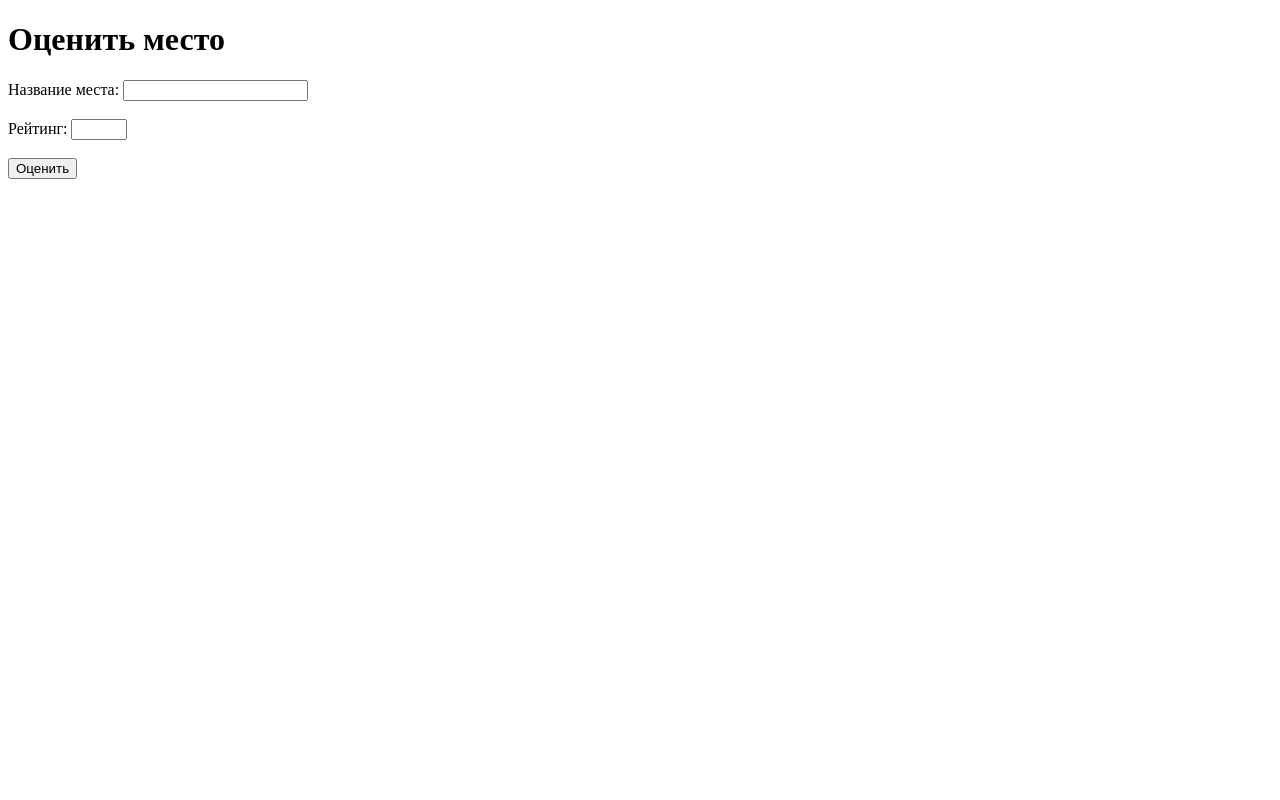
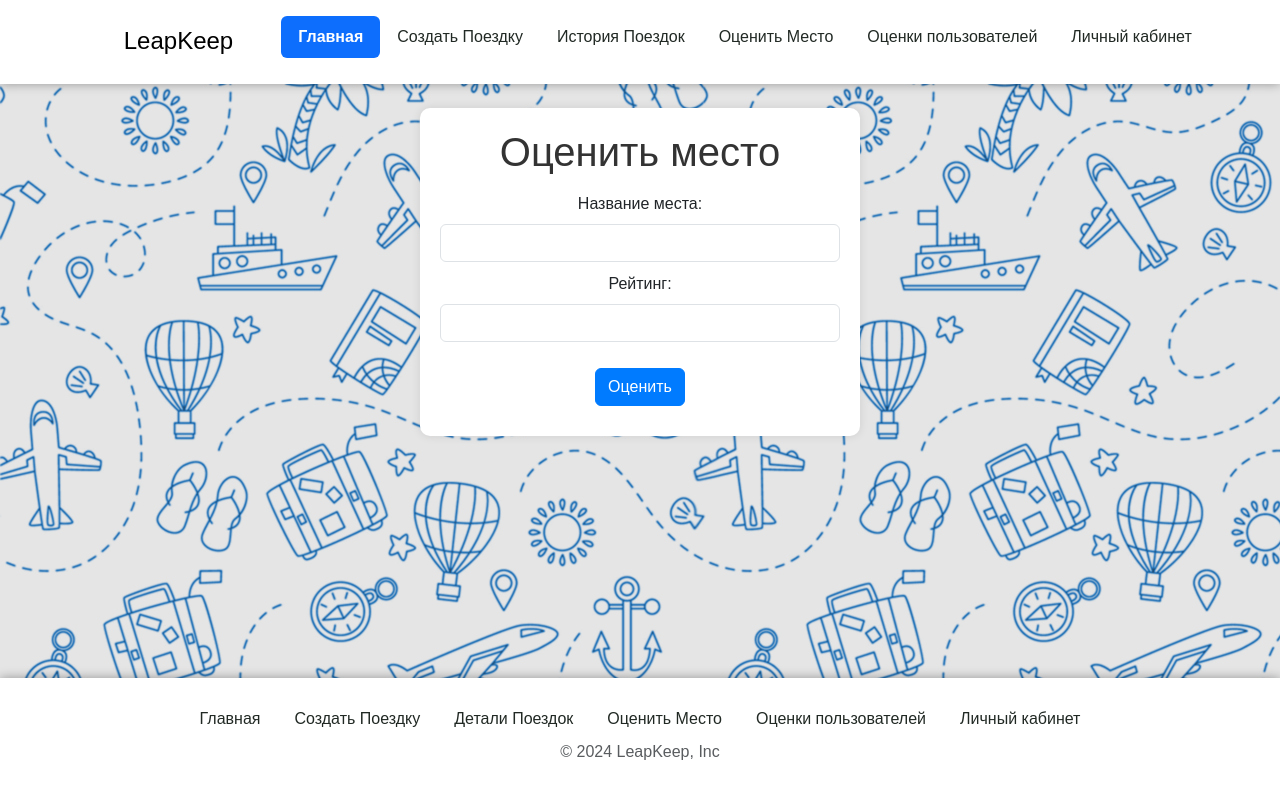
Before and after one commit to danxhuan/TeamLeapKeep, a Python web app: template templates/rate_place.html in a window 1280 px wide. Run offline with Jinja, Linux system fonts and the light colour scheme; the template is opened without the code that fills it, so the values that code supplies are empty; some libraries are stand-ins or nearby versions.

Commit message:
update places.html and rate_place.html
places.html:
-были добавлены стили bootstrap
-добавлен header и footer на страницу
-был немного изменён код

rate_place.html:
-были добавлены стили bootstrap
-добавлен header и footer на страницу
-был немного изменён код

```diff
--- a/templates/rate_place.html
+++ b/templates/rate_place.html
@@ -4,15 +4,44 @@
     <meta charset="UTF-8">
     <meta name="viewport" content="width=device-width, initial-scale=1.0">
     <title>Оценить место</title>
+    <link href="https://stackpath.bootstrapcdn.com/bootstrap/4.5.2/css/bootstrap.min.css" rel="stylesheet">
+    <link rel="stylesheet" href="{{ url_for('static', filename='css/main.css') }}">
 </head>
 <body>
-    <h1>Оценить место</h1>
-    <form action="/rate_place" method="post">
-        <label for="place_name">Название места:</label>
-        <input type="text" id="place_name" name="place_name"><br><br>
-        <label for="rating">Рейтинг:</label>
-        <input type="number" id="rating" name="rating" min="1" max="10"><br><br>
-        <input type="submit" value="Оценить">
-    </form>
+    <header class="header">
+        <div class="footer-nav">
+          <div class="d-flex flex-wrap justify-content-center py-3 mb-4 align-items-center">
+            <a href="/" class="me-5 mb-3 mb-md-0 link-body-emphasis text-decoration-none">
+              <svg class="bi me-2" width="40" height="32"><use xlink:href="#bootstrap"></use></svg>
+              <span class="fs-4">LeapKeep</span>
+            </a>
+            <ul class="nav nav-pills">
+              <li class="nav-item"><a href="/" class="nav-link active" aria-current="page">Главная</a></li>
+              <li class="nav-item"><a href="/create_trip" class="nav-link">Создать Поездку</a></li>
+              <li class="nav-item"><a href="/trip_details" class="nav-link">История Поездок</a></li>
+              <li class="nav-item"><a href="/rate_place" class="nav-link">Оценить Место</a></li>
+              <li class="nav-item"><a href="/places" class="nav-link">Оценки пользователей</a></li>
+              <li class="nav-item"><a href="/profile" class="nav-link">Личный кабинет</a></li>
+            </ul>
+          </div>
+        </div>
+      </header>
+    <div class="container_auth">
+        <h1 class="h1">Оценить место</h1>
+        <form action="/rate_place" method="post" class="rate-place-form">
+            <div class="form-group">
+                <label for="place_name">Название места:</label>
+                <input type="text" id="place_name" name="place_name" class="form-control">
+            </div>
+            <div class="form-group">
+                <label for="rating">Рейтинг:</label>
+                <input type="number" id="rating" name="rating" min="1" max="10" class="form-control">
+            </div>
+            <button type="submit" class="btn btn-primary">Оценить</button>
+        </form>
+    </div>
+    <footer>
+        {% include 'footer.html' %}
+    </footer>
 </body>
 </html>
```
Also changed, not shown: templates/places.html (+16 -4 lines).
